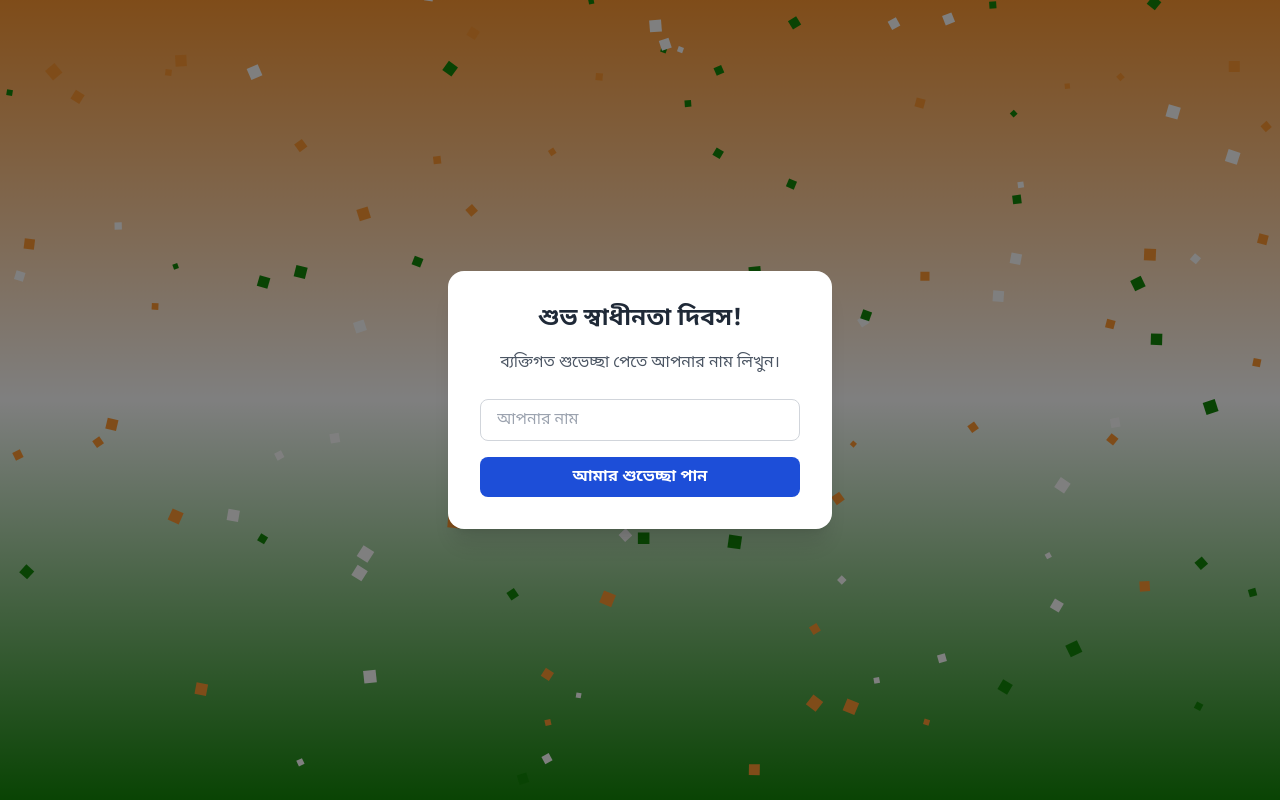
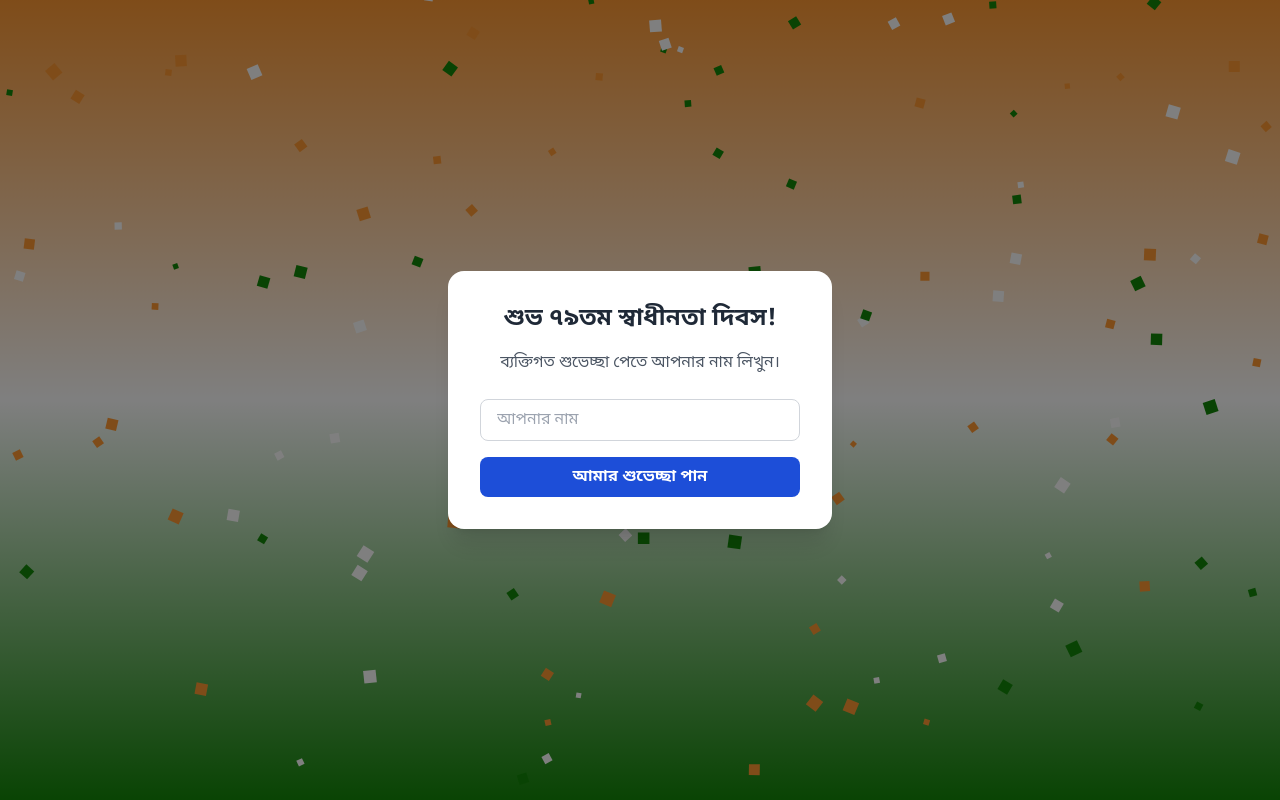
Before and after one commit to kananpandit02/my_web, a plain HTML site: page index.html in a window 1280 px wide. Drawn offline with nearby package versions, Linux system fonts and the light colour scheme.

Commit message:
Update index.html

```diff
--- a/index.html
+++ b/index.html
@@ -75,7 +75,7 @@
     <!-- Name Input Modal -->
     <div id="name-modal" class="fixed inset-0 bg-black bg-opacity-50 flex items-center justify-center p-4">
         <div class="bg-white rounded-2xl shadow-xl p-6 sm:p-8 text-center w-11/12 max-w-sm">
-            <h2 class="text-xl sm:text-2xl font-bold mb-4 text-gray-800">শুভ স্বাধীনতা দিবস!</h2>
+            <h2 class="text-xl sm:text-2xl font-bold mb-4 text-gray-800">শুভ ৭৯তম স্বাধীনতা দিবস!</h2>
             <p class="mb-6 text-gray-600 text-sm sm:text-base">ব্যক্তিগত শুভেচ্ছা পেতে আপনার নাম লিখুন।</p>
             <input type="text" id="name-input" placeholder="আপনার নাম" class="w-full px-4 py-2 border border-gray-300 rounded-lg mb-4 focus:outline-none focus:ring-2 focus:ring-blue-500">
             <button id="submit-name-button" class="w-full bg-blue-700 hover:bg-blue-800 text-white font-bold py-2 px-4 rounded-lg transition-transform transform hover:scale-105">
```
